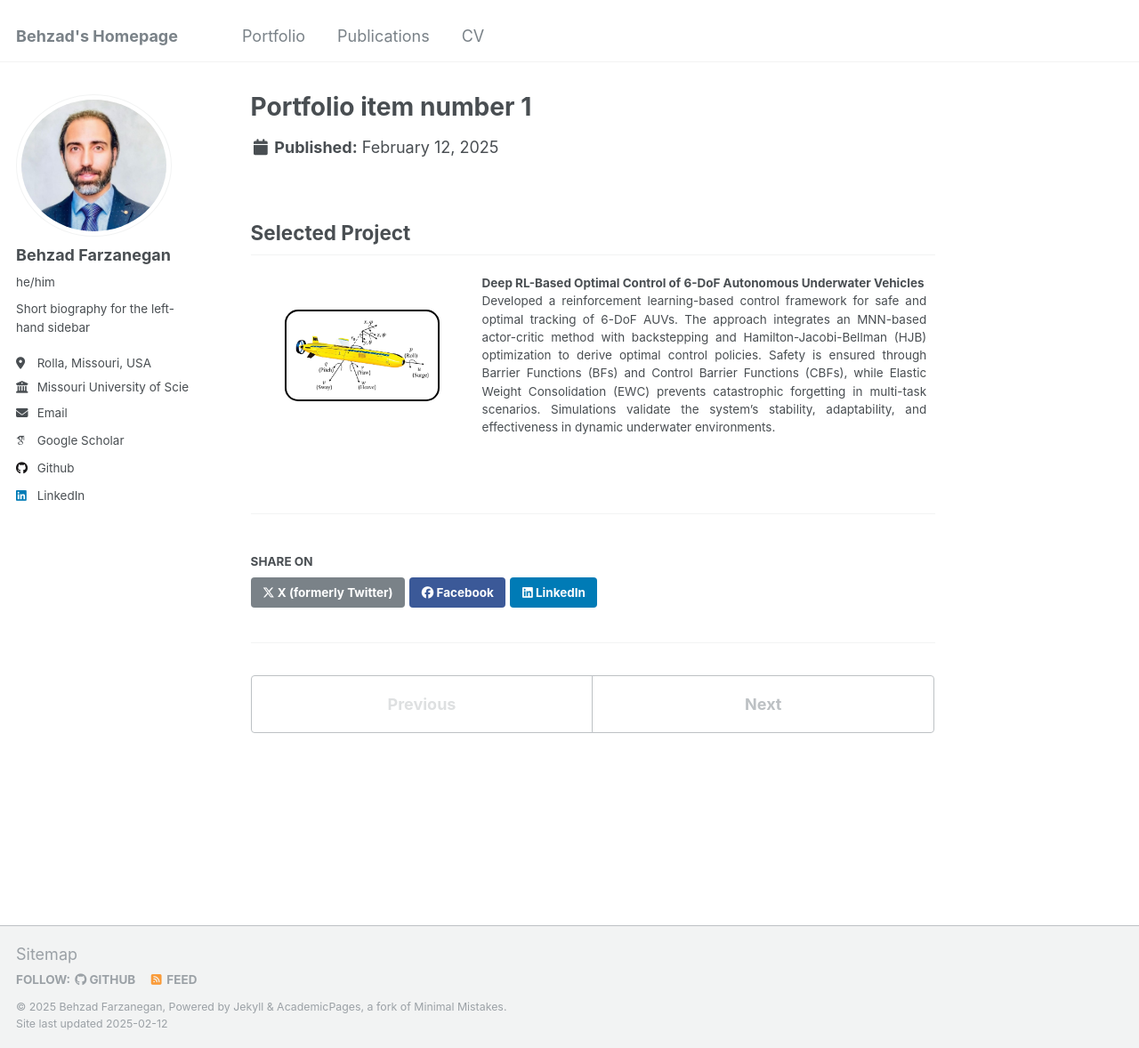
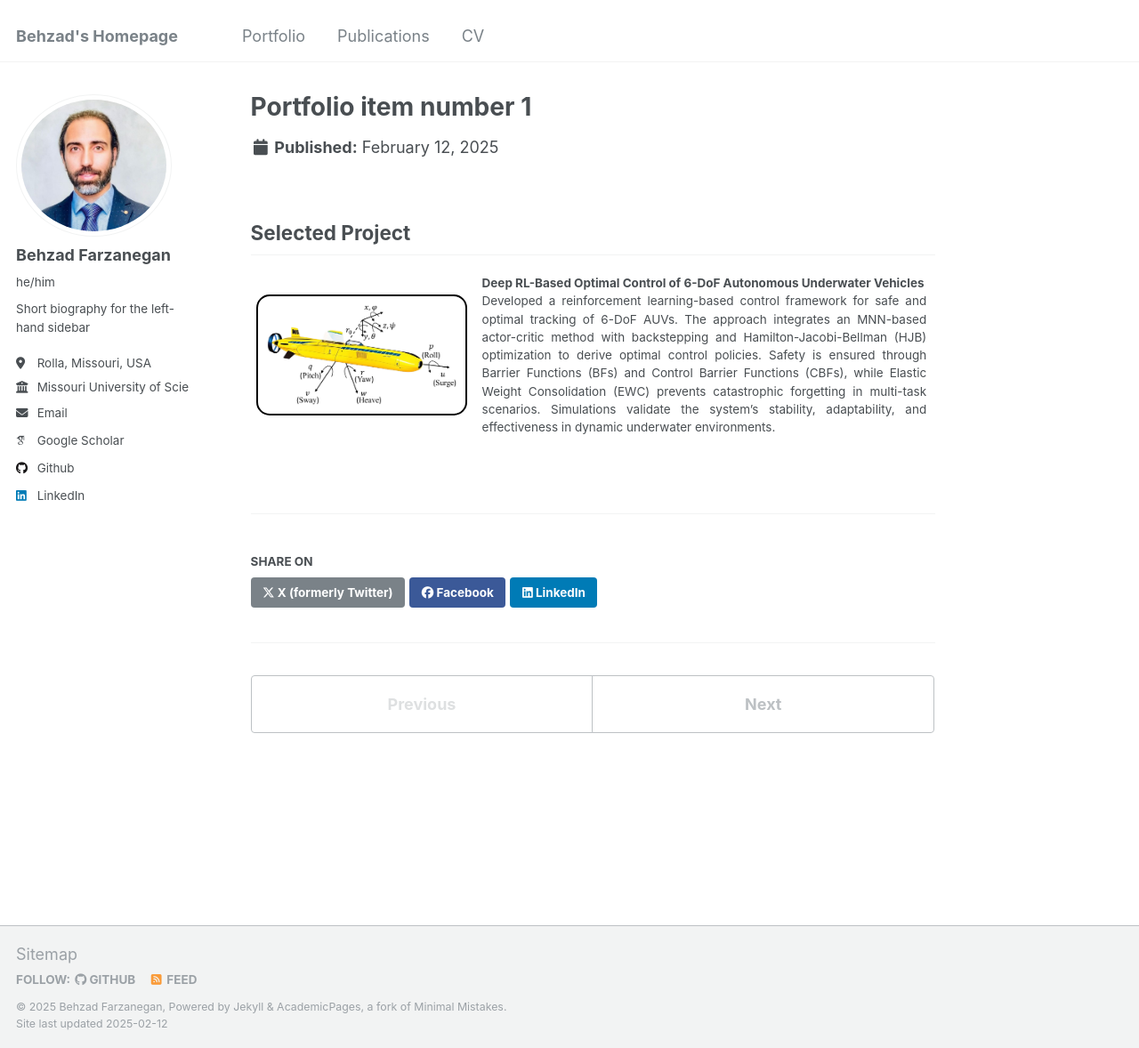
Before and after one commit to behzadfarzanegan/behzadfarzanegan.github.io, a Jekyll site: the page built from _portfolio/portfolio-1.md, in a window 1280 px wide and 1178 px high. Shown: the whole window at 89% size. Built offline with Jekyll 4.4.1, drawn with Linux system fonts in a browser that asks for light colours; some web fonts are replaced.

Commit message:
Update portfolio-1.md

```diff
--- a/_portfolio/portfolio-1.md
+++ b/_portfolio/portfolio-1.md
@@ -9,7 +9,7 @@ collection: publications
 <tr style="border: none;">
 <td width="250" style="border: none; text-align: center;">
     <div style="border: 2px solid black; border-radius: 15px; padding: 10px; display: inline-block;">
-        <img src="/images/AUV.png" width="150" style="border-radius: 15px;">
+        <img src="/images/AUV.png" width="250" style="border-radius: 15px;">
     </div>
 </td>
 <td style="border: none; text-align: justify; padding: 10px;">
```
